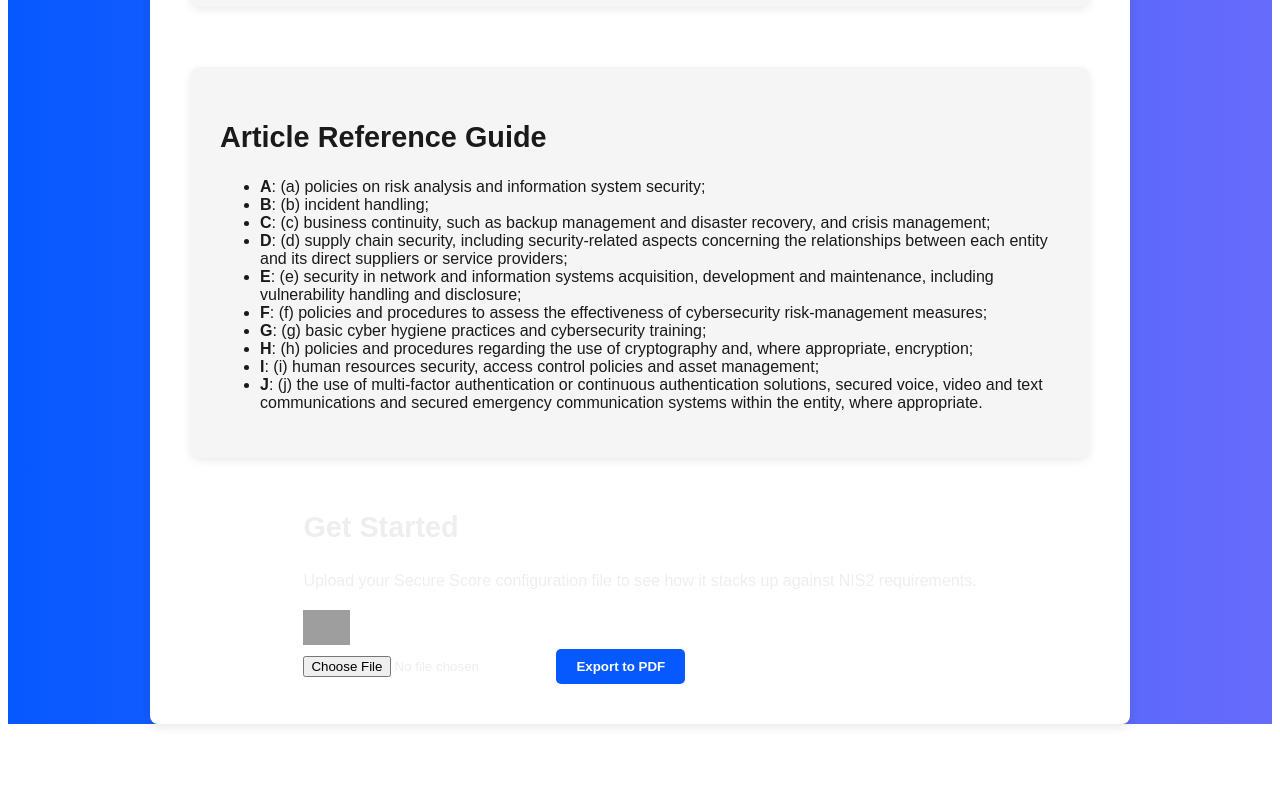
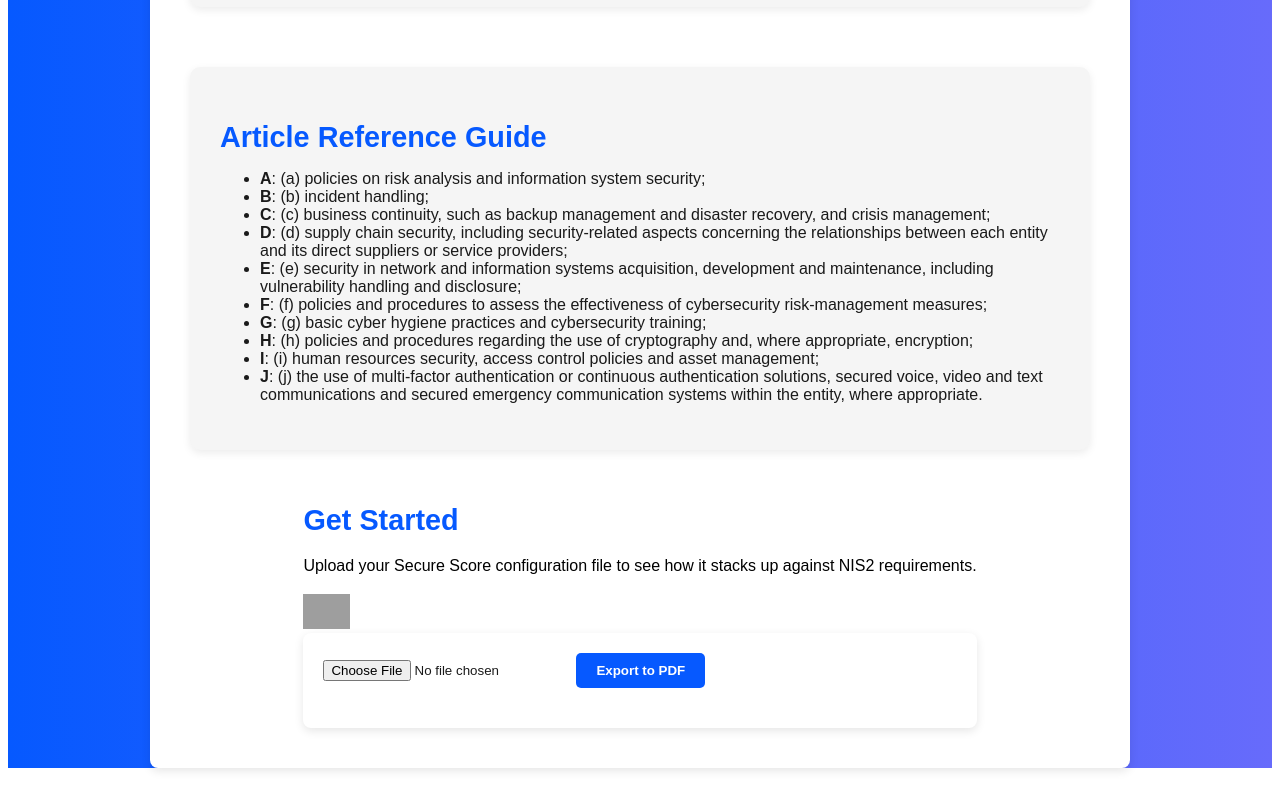
Before and after one commit to micahheaton/NIS2Assess, a Vue app: page / in a window 1280 px wide. Shown: the part 800-1608 px from the top of the page. Before the commit the page ends 1564 px from the top, so only its background shows below. Built offline with nearby package versions, Linux system fonts and the light colour scheme; grey boxes are pictures that could not be loaded.

Commit message:
color adjustments
color adjustments

```diff
--- a/src/App.vue
+++ b/src/App.vue
@@ -78,6 +78,10 @@ export default {
 </script>
 
 <style>
+
+#file-upload .upload-text {
+  color: var(--text-color); /* Set the text color for better contrast */
+}
 :root {
   --primary-color: #0659FF; /* BV Blue */
   --secondary-color: #676BFB; /* Azurite */
--- a/src/components/FileUpload.vue
+++ b/src/components/FileUpload.vue
@@ -1,9 +1,9 @@
 <template>
-  <div>
+  <div class="file-upload-container">
     <input type="file" @change="handleFileUpload" accept=".csv" />
     <button @click="exportToPDF">Export to PDF</button>
 
-    <div v-if="comparisonResults.length">
+    <div v-if="comparisonResults.length" class="comparison-results">
       <h2>Comparison Results</h2>
       <NisNaNViz :comparison-results="filteredResults" @chart-click="handleChartClick" />
 
@@ -67,7 +67,6 @@ export default {
         };
 
         html2pdf().set(opt).from(element).save();
-
       });
     },
     processData(data) {
@@ -112,9 +111,9 @@ export default {
       return (achieved / total) * 100;
     },
     getColor(status) {
-      if (status === 'Completed') return 'green';
-      if (status === 'To Address') return 'red';
-      return 'gray';
+      if (status === 'Completed') return 'var(--primary-color)';
+      if (status === 'To Address') return 'var(--secondary-color)';
+      return 'var(--calcite)';
     },
     handleChartClick(chartData) {
       if (chartData.type === 'bar') {
@@ -149,45 +148,58 @@ export default {
 </script>
 
 <style>
-.app-container {
-  background-color: #222;
-  color: #eee;
+.file-upload-container {
+  background-color: var(--white);
+  color: var(--text-color);
   padding: 20px;
-  font-family: sans-serif;
+  font-family: 'Everett', sans-serif;
+  border-radius: 8px;
+  box-shadow: 0 3px 10px rgba(0, 0, 0, 0.1);
 }
 
-.file-upload {
+.file-upload-container input[type="file"],
+.file-upload-container button {
   margin-bottom: 20px;
 }
 
-.charts-section {
-  display: flex;
-  justify-content: space-around;
-}
-
-.pie-chart-container,
-.bar-chart-container {
-  width: 45%;
-}
-
-.results-list {
+.comparison-results {
   margin-top: 30px;
 }
 
 .result-item {
-  background-color: #80d0ff;
+  background-color: var(--calcite);
   padding: 15px;
   margin-bottom: 10px;
   border-radius: 5px;
+  color: var(--text-color);
 }
 
 .progress-bar {
   width: 100%;
-  background-color: #e0e0e0;
+  background-color: var(--secondary-color);
   height: 20px;
+  border-radius: 5px;
 }
 
 .progress-bar div {
   height: 100%;
+  border-radius: 5px;
+}
+
+h2 {
+  color: var(--primary-color);
+  font-size: 1.8rem;
+  font-weight: 700;
+  margin-bottom: 10px;
+}
+
+p {
+  font-size: 1rem;
+  line-height: 1.6;
+  font-weight: 300;
+}
+
+strong {
+  font-weight: 600;
 }
 </style>
```
Lines whose indentation alone changed are shown as unchanged.
